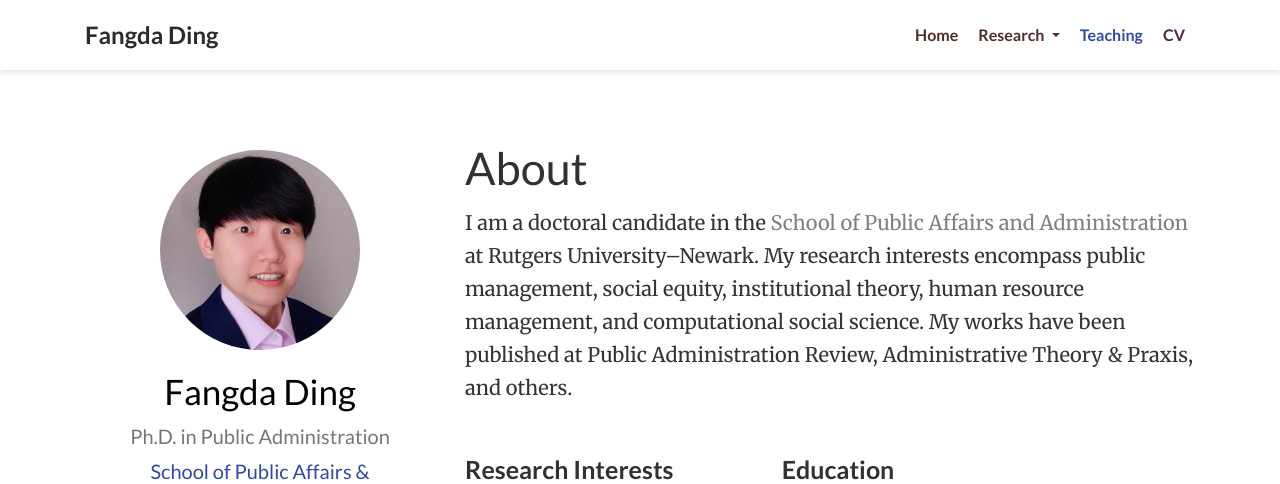
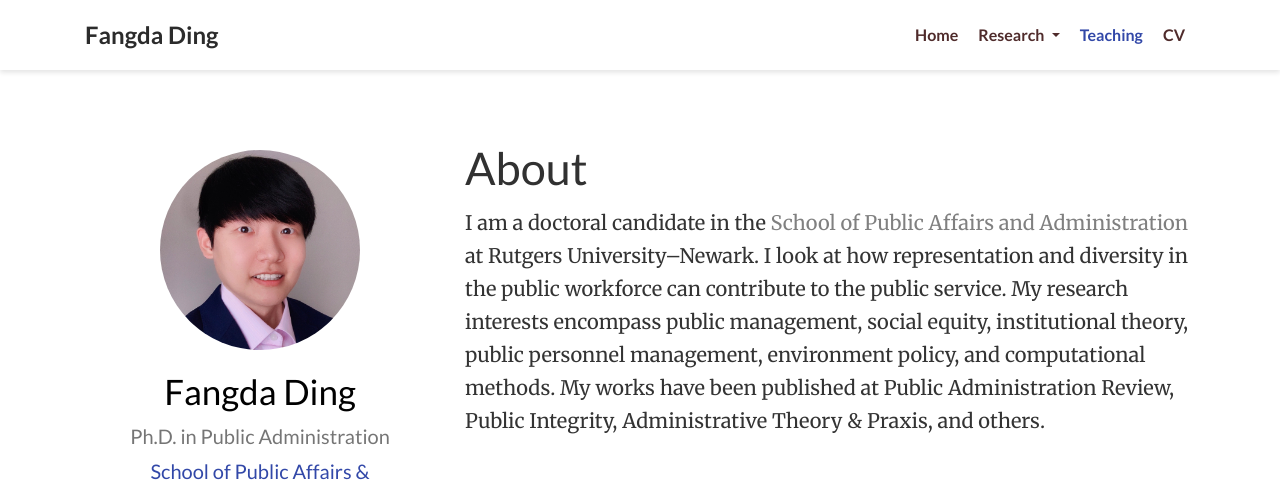
Before and after one commit to bobking1224/fangda.github.io, a plain HTML site: page index.html in a window 1280 px wide. Shown: the top 484 px of the page. Drawn offline with nearby package versions, Linux system fonts and the light colour scheme; some packages are replaced by stand-ins of ours; some icons are missing.

Commit message:
Update index.html

```diff
--- a/index.html
+++ b/index.html
@@ -231,9 +231,10 @@
           <h1 id="about">About</h1>
           <p>I am a doctoral candidate in the <a href="https://spaa.newark.rutgers.edu/fangda-ding"
               style="color:grey">School of Public Affairs and Administration </a>at Rutgers University–Newark.
-            My research interests encompass public management, social equity, institutional theory, human resource
-            management, and computational social science.
-            My works have been published at Public Administration Review, Administrative Theory & Praxis, and others.
+            I look at how representation and diversity in the public workforce can contribute to the public service.
+            My research interests encompass public management, social equity, institutional theory, public personnel
+            management, environment policy, and computational methods.
+            My works have been published at Public Administration Review, Public Integrity, Administrative Theory & Praxis, and others.
           </p>
           <!-- ****** End of the about me info ****** -->
           <div class="row">
```
